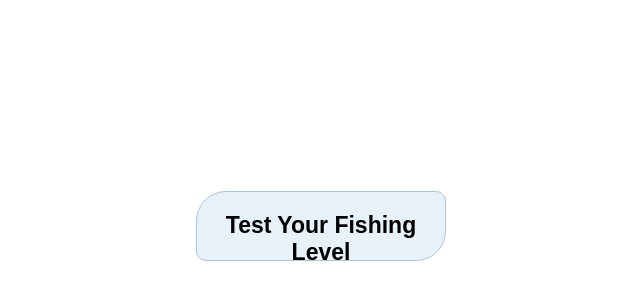
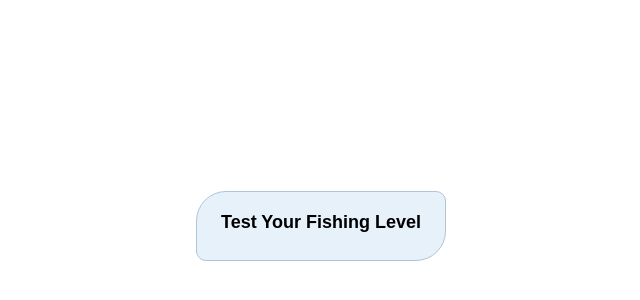
Before and after one commit to SusuYJ/Quiz, a plain HTML site: page index.html in a window 1280 px wide. Shown: the part 174-474 px from the top of the page, without its empty margins (319-959 px from the left). Drawn offline with Linux system fonts and the light colour scheme.

Commit message:
update words

```diff
--- a/css/style.css
+++ b/css/style.css
@@ -24,7 +24,7 @@
     padding: 20px 0;
     background: #e7f1fa;
     color: #000;
-    font-size: 23px;
+    font-size: 18px;
     font-weight: 700;
     border-radius: 30px 10px;
     border: 1px solid #b0c4d8;
```
